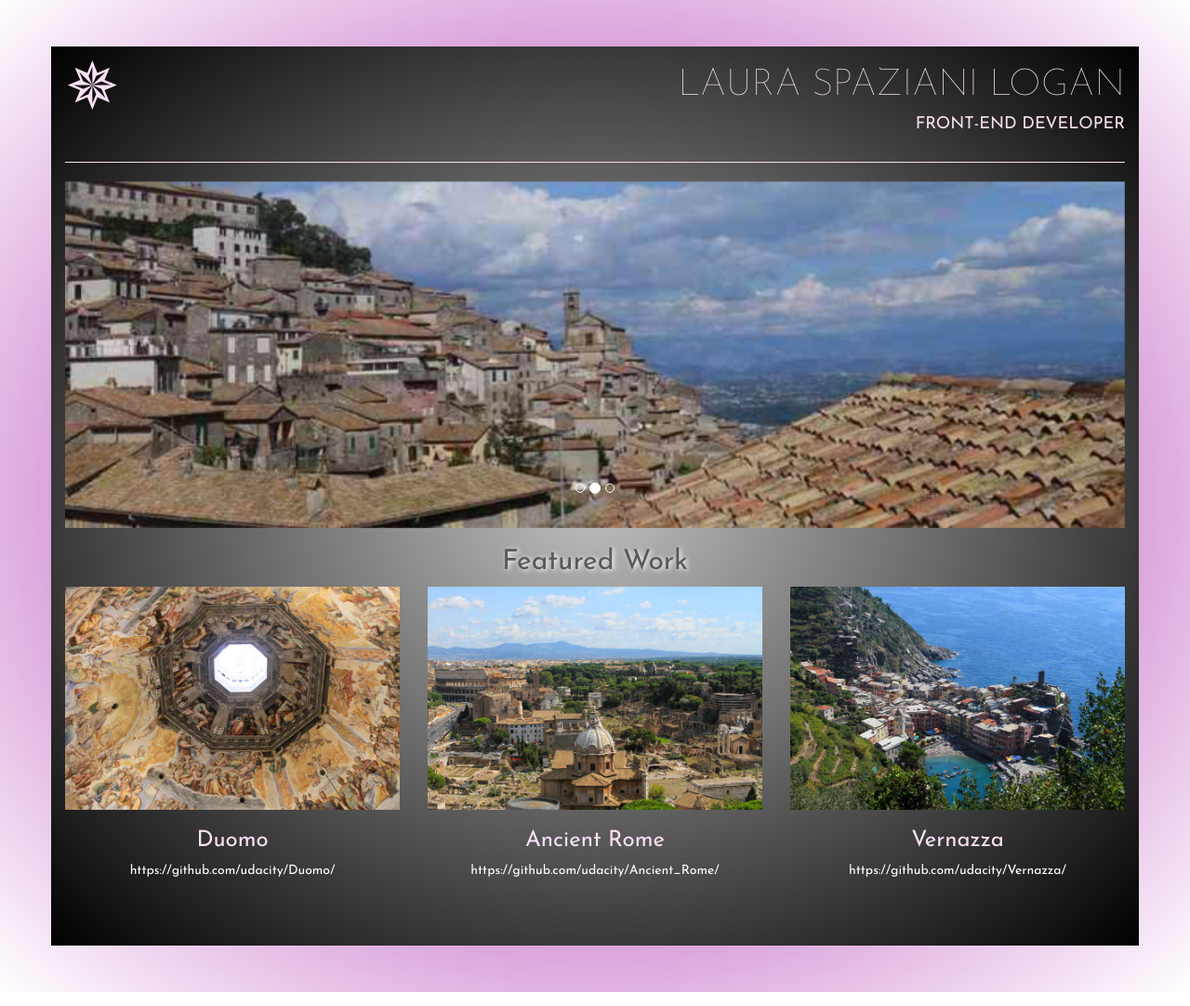
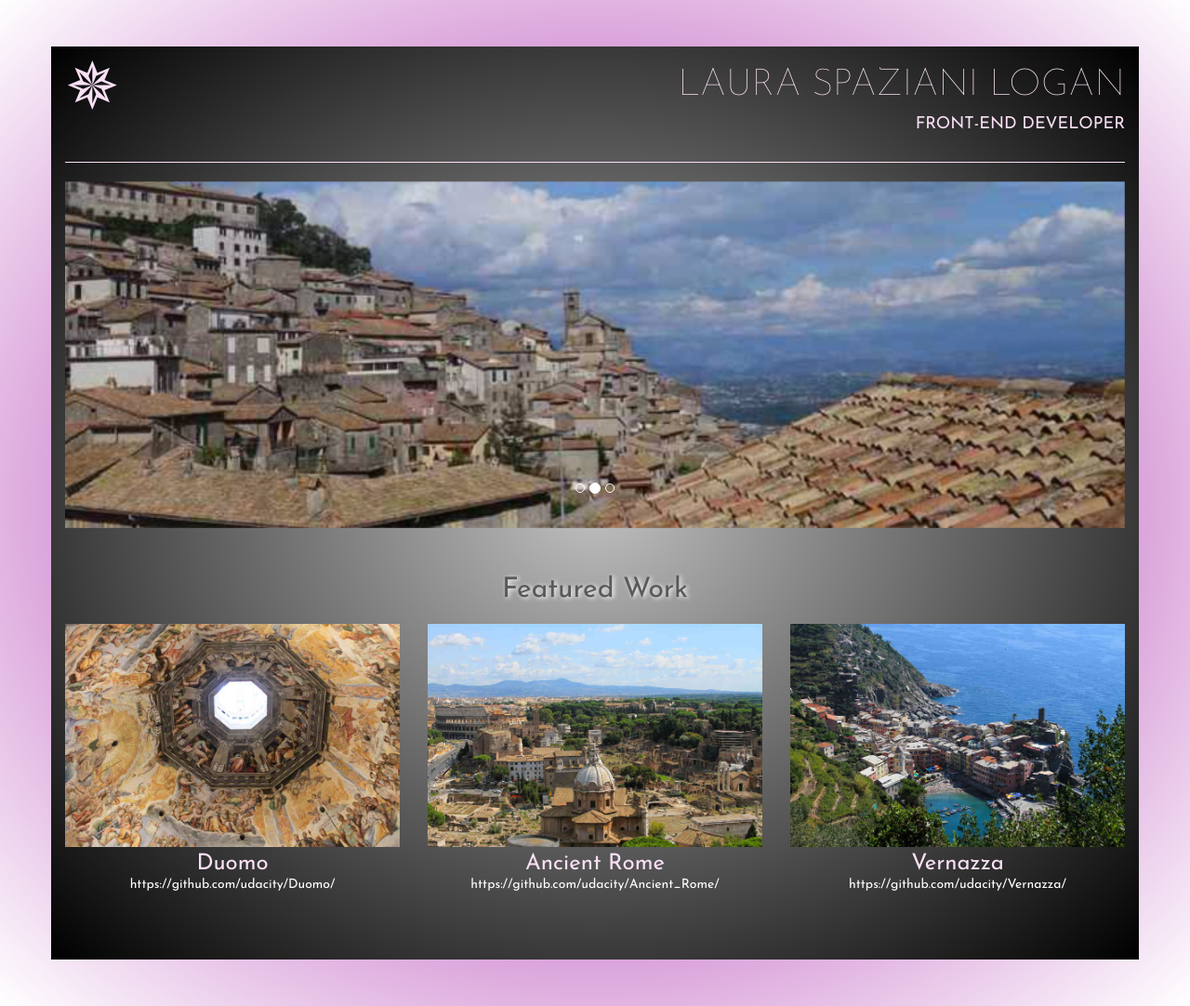
Before and after one commit to LauraLeeLee/laura-portfolio, a website: page index.html in a window 1280 px wide. Shown: the whole page at 93% size. Drawn offline with nearby package versions, Linux system fonts and the light colour scheme; a web font is replaced by a local one.

Commit message:
Change margin top and bottom for project area.

```diff
--- a/css/main_laura.css
+++ b/css/main_laura.css
@@ -51,8 +51,21 @@ a {
   text-align: left;
 }
 
+.project-box {
+  margin-top: 40px;
+}
+
+h2 {
+  margin: 50px 0 -20px;
+}
+
 .text-center{
   text-align: center;
+  margin-top: -15px;
+}
+
+.text-center p {
+  margin-top: -10px;
 }
 
 .text-muted {
--- a/index.html
+++ b/index.html
@@ -77,7 +77,7 @@
 
 				<!-- projects area-->
 				<div class="row">
-					<div class="col-md-4">
+					<div class="col-md-4 project-box">
 						<picture>
 							<source class="img-responsive" media="(min-width: 990px)" srcset="images/inside_duomo-1600_large_2x.jpg 2x, images/inside_duomo-800_large_1x.jpg">
 							<img class="img-responsive project" data-toggle="modal" data-target="#modal-project1" src= "images/inside_duomo-400x250_xsmall.jpg" alt="Duomo ceiling">
@@ -87,7 +87,7 @@
 							<p><a href="https://github.com/udacity/Duomo/">https://github.com/udacity/Duomo/</a></p>
 						</div>
 					</div>
-					<div class="col-md-4">
+					<div class="col-md-4 project-box">
 						<picture>
 							<source class="img-responsive" media="(min-width: 990px)" srcset="images/roma_antica-1600_large_2x.jpg 2x, images/roma_antica-800_large_1x.jpg">
 							<img class="img-responsive project" data-toggle="modal" data-target="#modal-project2" src= "images/roma_antica-400x250_xsmall.jpg" alt="Ancient Rome">
@@ -97,7 +97,7 @@
 							<p><a href="https://github.com/udacity/Ancient_Rome/">https://github.com/udacity/Ancient_Rome/</a></p>
 						</div>
 					</div>
-					<div class="col-md-4 ">
+					<div class="col-md-4 project-box">
 						<picture>
 							<source class="img-responsive" media="(min-width: 990px)" srcset="images/vernazza-1600_large_2x.jpg 2x, images/vernazza-800_large_1x.jpg">
 								<img class ="img-responsive project" data-toggle="modal" data-target="#modal-project3" src= "images/vernazza-400x250_xsmall.jpg" alt="Vernazza, Cinque Terre, Italy">
```
